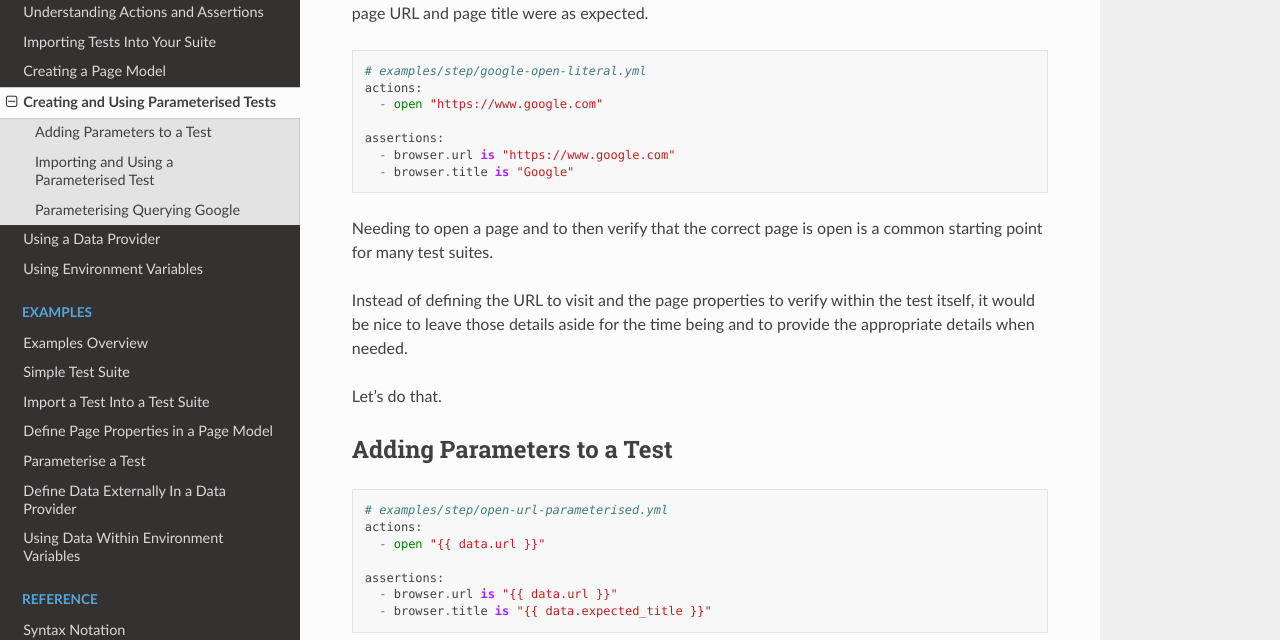
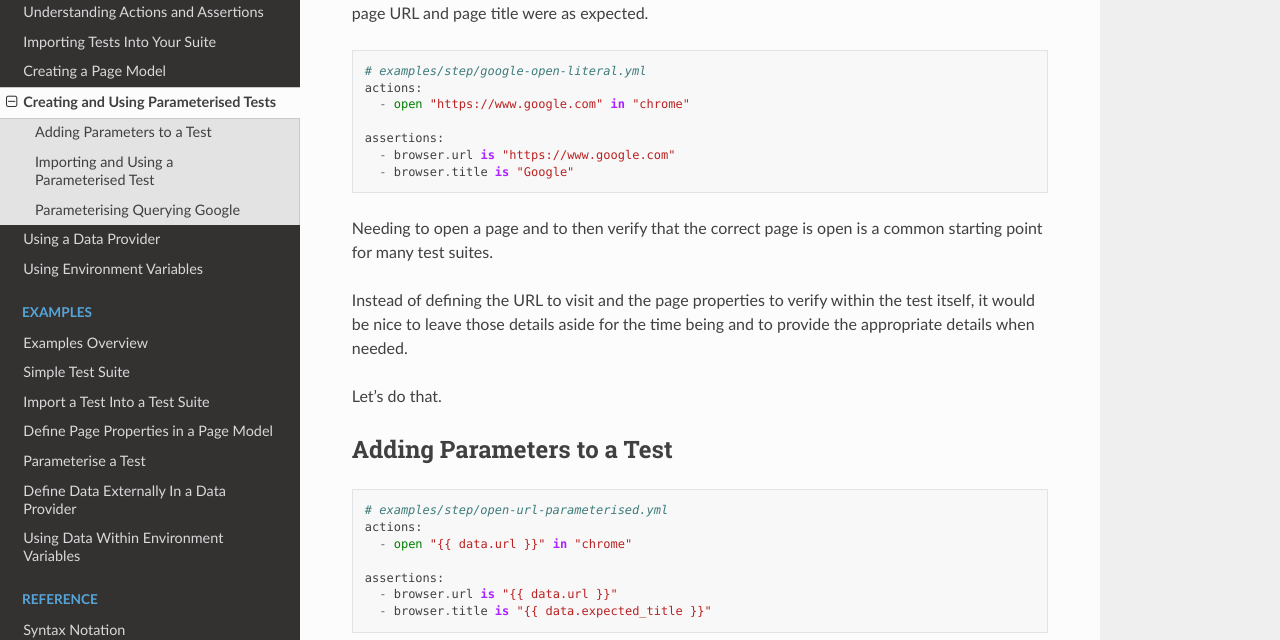
Before and after one commit to webignition/bas-spec, a Sphinx documentation site: the page built from docs/tutorial-parameterised-tests.rst, in a window 1280 px wide and 1400 px high. Shown: the part 254-894 px from the top of the window. Built offline with Sphinx 7.4.7 and the Read the Docs theme 2.0.0, drawn with Linux system fonts in a browser that asks for light colours.

Commit message:
Add missing 'in browser' to open examples

```diff
--- a/docs/includes/examples/step/google-open-literal.yml
+++ b/docs/includes/examples/step/google-open-literal.yml
@@ -1,6 +1,6 @@
 # examples/step/google-open-literal.yml
 actions:
-  - open "https://www.google.com"
+  - open "https://www.google.com" in "chrome"
 
 assertions:
   - browser.url is "https://www.google.com"
--- a/docs/includes/examples/step/open-url-parameterised.yml
+++ b/docs/includes/examples/step/open-url-parameterised.yml
@@ -1,6 +1,6 @@
 # examples/step/open-url-parameterised.yml
 actions:
-  - open "{{ data.url }}"
+  - open "{{ data.url }}" in "chrome"
 
 assertions:
   - browser.url is "{{ data.url }}"
--- a/docs/includes/examples/test-partial/google-search-query-literal-open.yml
+++ b/docs/includes/examples/test-partial/google-search-query-literal-open.yml
@@ -1,6 +1,6 @@
 "open https://www.google.com":
   actions:
-    - open "https://www.google.com"
+    - open "https://www.google.com" in "chrome"
 
   assertions:
     - browser.url is "https://www.google.com"
```
Also changed, not shown: 5 other files.
